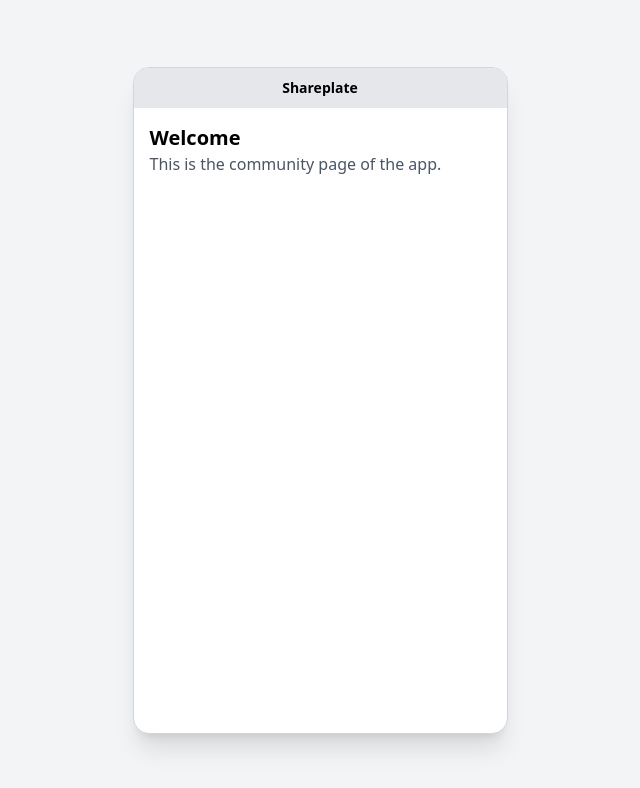
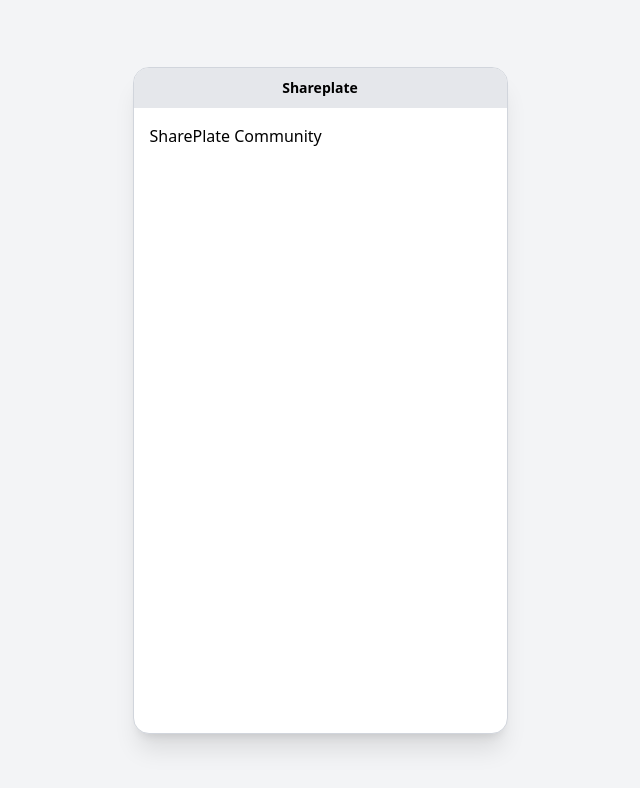
Before and after one commit to jennify1/plate2plate-app, a React (Vite) app: page /community in a window 1280 px wide. Shown: the top 788 px of the page, without its empty margins (320-960 px from the left). Built offline with nearby package versions, Linux system fonts and the light colour scheme.

Commit message:
Added base layout for Community Page

```diff
--- a/src/pages/CommunityPage.jsx
+++ b/src/pages/CommunityPage.jsx
@@ -3,8 +3,30 @@
 export const CommunityPage = () => {
   return (
     <PhoneFrame>
-      <h1 className="text-xl font-bold">Welcome</h1>
-      <p className="text-gray-600">This is the community page of the app.</p>
+      {/* <h1 className="text-xl font-bold">Welcome</h1>
+      <p className="text-gray-600">This is the community page of the app.</p> */}
+
+      {/* HEADER */}
+
+      {/* Banner */}
+      <div>
+        <h1>SharePlate Community</h1>
+
+        {/* Image */}
+
+        {/* Seperator */}
+
+        {/* Tabs */}
+
+      </div>
+
+      {/* Search Bar */}
+
+      {/* Drop down for filtering */}
+
+      {/* Cards for listings */}
+
+      {/* FOOTER */}
     </PhoneFrame>
   );
 };
```
